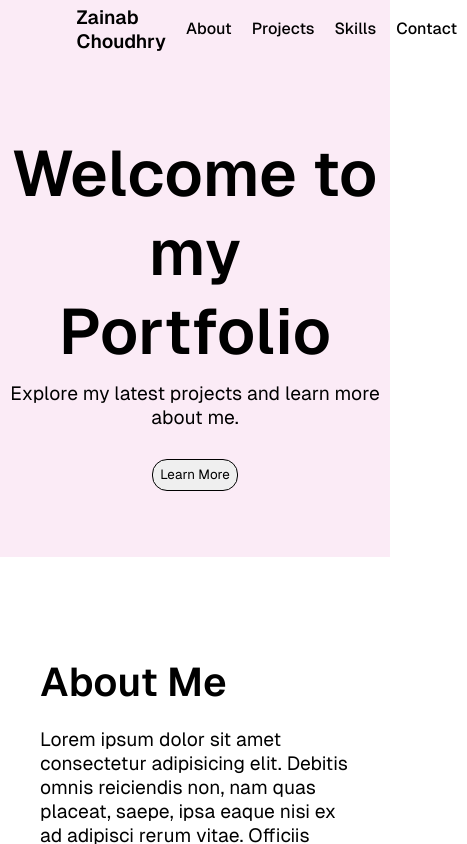
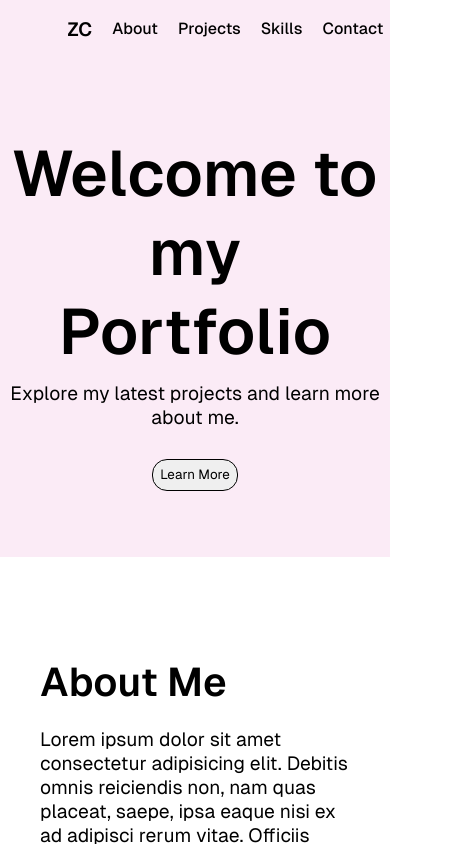
Before and after one commit to zainabch123/updated-portfolio-react-app, a React (Vite) app: page / in a window 390 px wide. Shown: the whole page, 467 px wide, since content can reach past the window. Built offline with nearby package versions, Linux system fonts and the light colour scheme.

Commit message:
Updated responsivness in nav-bar

```diff
--- a/src/App.jsx
+++ b/src/App.jsx
@@ -10,9 +10,12 @@ function App() {
     <div className="container">
       <nav className="navigation-bar">
         <div className="nav-buttons">
-          <a href="#header" id="nav-name">
-            Zainab Choudhry
-          </a>
+            <a href="#header" id="nav-name">
+              Zainab Choudhry
+            </a>
+            <a href="#header" id="nav-initials">
+              ZC
+            </a>
           <a className="nav-links" href="#about-section">
             About
           </a>
--- a/src/index.css
+++ b/src/index.css
@@ -16,11 +16,11 @@
 
 .navigation-bar {
   display: flex;
-  flex-direction: column;
+  flex-direction: row;
   align-items: center;
+  justify-content: center;
   background-color:rgb(251, 235, 246);;
-  padding: 6px 30px;
-  flex-shrink: 0;
+  padding: 6px 20px;
 }
 
 .nav-buttons {
@@ -29,8 +29,8 @@
   align-items: center;
   width: 90%;
   border-radius: 30px;
-  /* background-color: rgb(239, 239, 239); */
   padding: 10px 20px;
+
 }
 
 #nav-name {
@@ -39,8 +39,13 @@
   flex-grow: 1;
   padding: 10px;
   text-decoration: none;
-   font-weight: 800;
-   font-size: 1.2rem;
+  font-weight: 800;
+  font-size: 1.2rem;
+  flex-shrink: 0;
+}
+
+#nav-initials {
+  display: none;
 }
 
 .nav-links {
@@ -51,10 +56,28 @@
   font-weight: 600;
   transition: padding-top 0.2s;
   color: black;
+  flex-shrink: 0;
 }
 .nav-links:hover {
   text-decoration: underline;
   padding-top: 0px;
+}
+
+@media (max-width: 590px) {
+  #nav-name {
+    display: none;
+  }
+
+  #nav-initials {
+    display: flex;
+    flex-grow: 1;
+    color: black;
+  padding: 10px;
+  text-decoration: none;
+  font-weight: 800;
+  font-size: 1.2rem;
+  flex-shrink: 1;
+  }
 }
 
 main {
```
